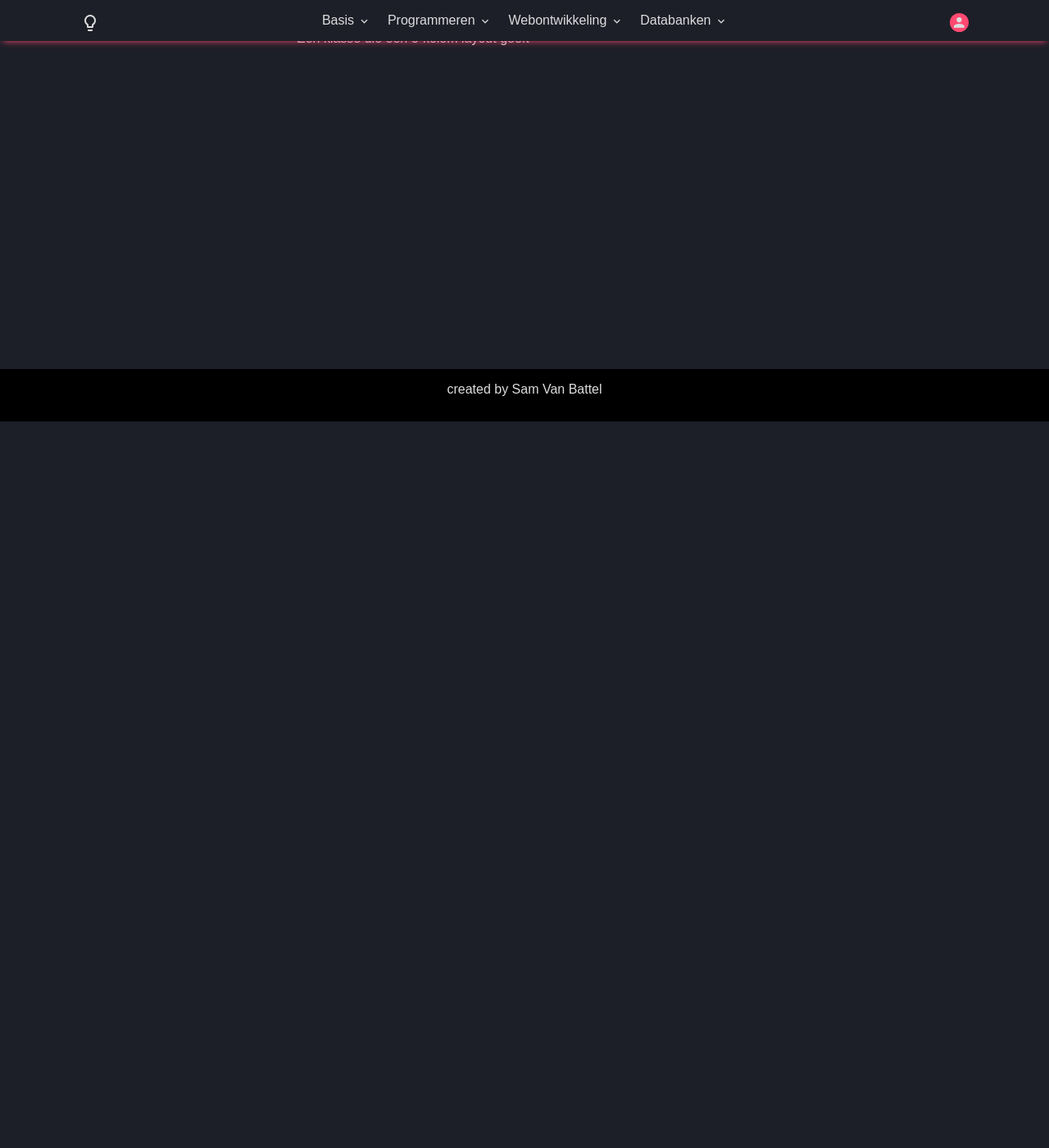
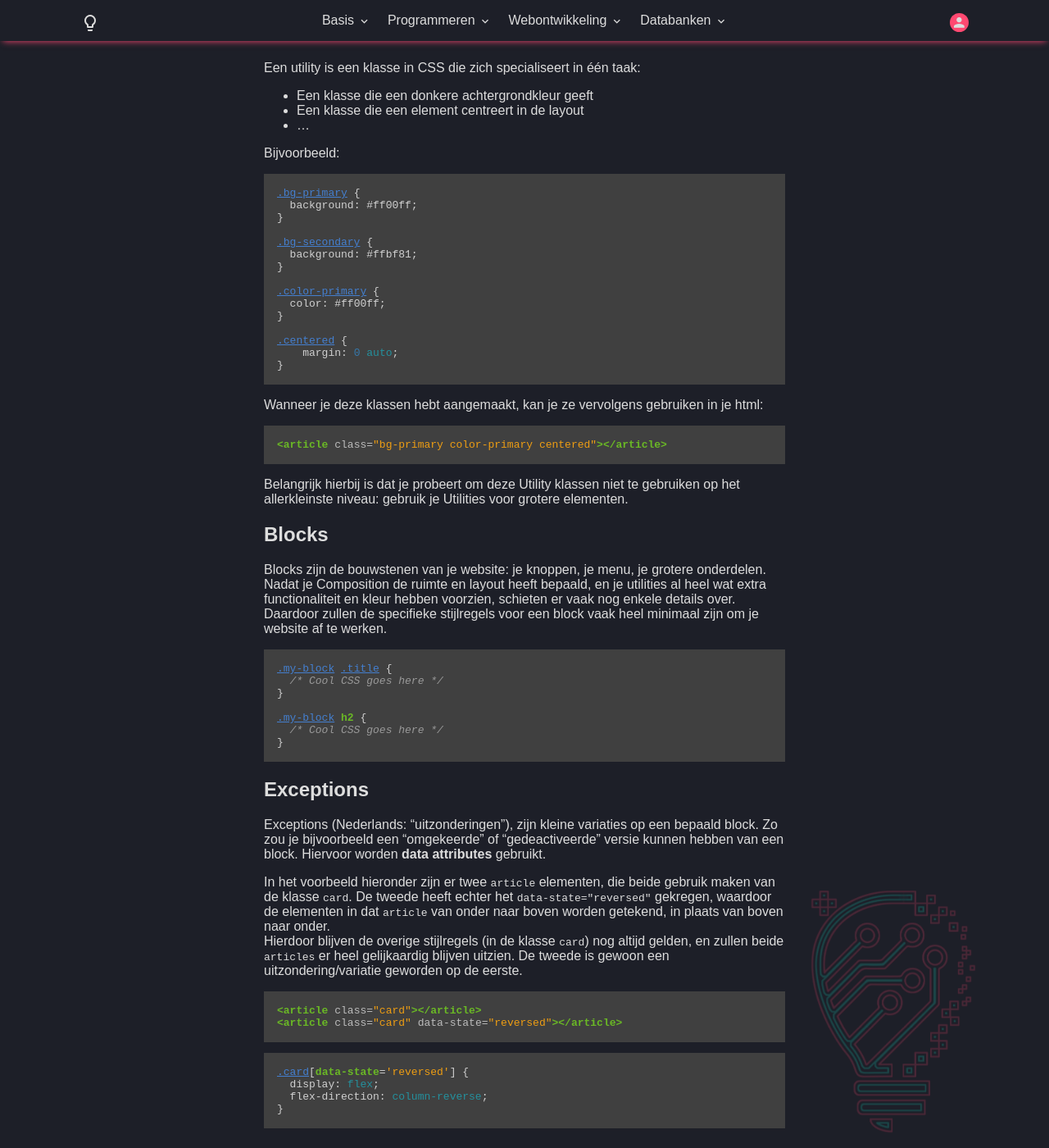
Before and after one commit to T-INFORMATICA/t-informatica.github.io, a Jekyll site: the page built from _courses/webontwikkeling/statische-websites/cube.md, in a window 1280 px wide and 1400 px high, scrolled down 886 px. Shown: the whole window at 82% size. Built offline with Jekyll 4.4.1, drawn with Linux system fonts in a browser that asks for light colours; comment, search, counter and statistics services are not loaded; some of the changed text lies outside the part shown.

Commit message:
course update
updated CUBE methodology

````diff
--- a/_courses/webontwikkeling/statische-websites/cube.md
+++ b/_courses/webontwikkeling/statische-websites/cube.md
@@ -7,7 +7,9 @@ description:
 
 ## Wat is CUBE?
 
-CUBE staat voor Composition, Utilities, Blocks en Exceptions. Het is een stappenplan waarmee je je CSS code overzichtelijk houdt.
+CUBE staat voor Composition, Utilities, Blocks en Exceptions. Deze nieuwe methode om je CSS code overzichtelijk te leren schrijven, is ideaal voor zowel kleine als grote projecten.
+
+In deze cursus wordt een afgeleide versie gebruikt, die CUBE gebruikt als leermiddel. Hierdoor kan het zijn dat er af en toe wordt afgeweken van het oorspronkelijke idee van CUBE. Het doel blijft echter hetzelfde: CSS op een overzichtelijke manier leren schrijven.
 
 ## Composition
 
@@ -39,4 +41,67 @@ header>nav {}
 
 Een utility is een klasse in CSS die zich specialiseert in één taak:
  - Een klasse die een donkere achtergrondkleur geeft
- - Een klasse die een 3-kolom layout geeft
+ - Een klasse die een element centreert in de layout
+ - ...
+
+Bijvoorbeeld:
+
+```css
+.bg-primary {
+  background: #ff00ff;
+}
+
+.bg-secondary {
+  background: #ffbf81;
+}
+
+.color-primary {
+  color: #ff00ff;
+}
+
+.centered {
+    margin: 0 auto;
+}
+```
+
+Wanneer je deze klassen hebt aangemaakt, kan je ze vervolgens gebruiken in je html:
+
+```html
+<article class="bg-primary color-primary centered"></article>
+```
+
+Belangrijk hierbij is dat je probeert om deze Utility klassen niet te gebruiken op het allerkleinste niveau: gebruik je Utilities voor grotere elementen.
+
+## Blocks
+
+
+Blocks zijn de bouwstenen van je website: je knoppen, je menu, je grotere onderdelen. Nadat je Composition de ruimte en layout heeft bepaald, en je utilities al heel wat extra functionaliteit en kleur hebben voorzien, schieten er vaak nog enkele details over. Daardoor zullen de specifieke stijlregels voor een block vaak heel minimaal zijn om je website af te werken.
+
+```css
+.my-block .title {
+  /* Cool CSS goes here */
+}
+
+.my-block h2 {
+  /* Cool CSS goes here */
+}
+```
+
+## Exceptions
+
+Exceptions (Nederlands: "uitzonderingen"), zijn kleine variaties op een bepaald block. Zo zou je bijvoorbeeld een "omgekeerde" of "gedeactiveerde" versie kunnen hebben van een block. Hiervoor worden **data attributes** gebruikt.
+
+In het voorbeeld hieronder zijn er twee `article` elementen, die beide gebruik maken van de klasse `card`. De tweede heeft echter het `data-state="reversed"` gekregen, waardoor de elementen in dat `article` van onder naar boven worden getekend, in plaats van boven naar onder.\
+Hierdoor blijven de overige stijlregels (in de klasse `card`) nog altijd gelden, en zullen beide `articles` er heel gelijkaardig blijven uitzien. De tweede is gewoon een uitzondering/variatie geworden op de eerste.
+
+```html
+<article class="card"></article>
+<article class="card" data-state="reversed"></article>
+```
+
+```css
+.card[data-state='reversed'] {
+  display: flex;
+  flex-direction: column-reverse;
+}
+```
````
Also changed, not shown: _courses/webontwikkeling/statische-websites/blocks.md (deleted, +0 -6 lines), _courses/webontwikkeling/statische-websites/composition.md (deleted, +0 -6 lines), _courses/webontwikkeling/statische-websites/exceptions.md (deleted, +0 -6 lines), _courses/webontwikkeling/statische-websites/utilities.md (deleted, +0 -6 lines), _data/courses.yml (+1 -13 lines).
